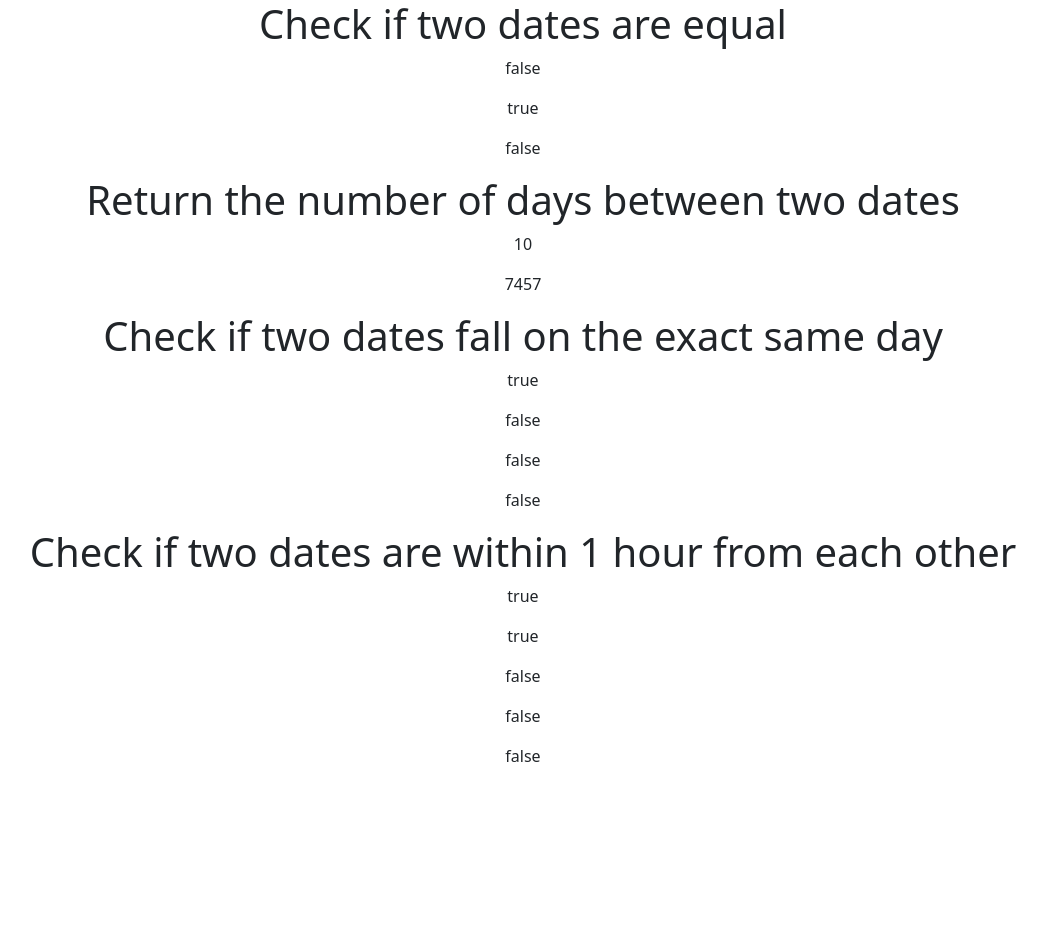
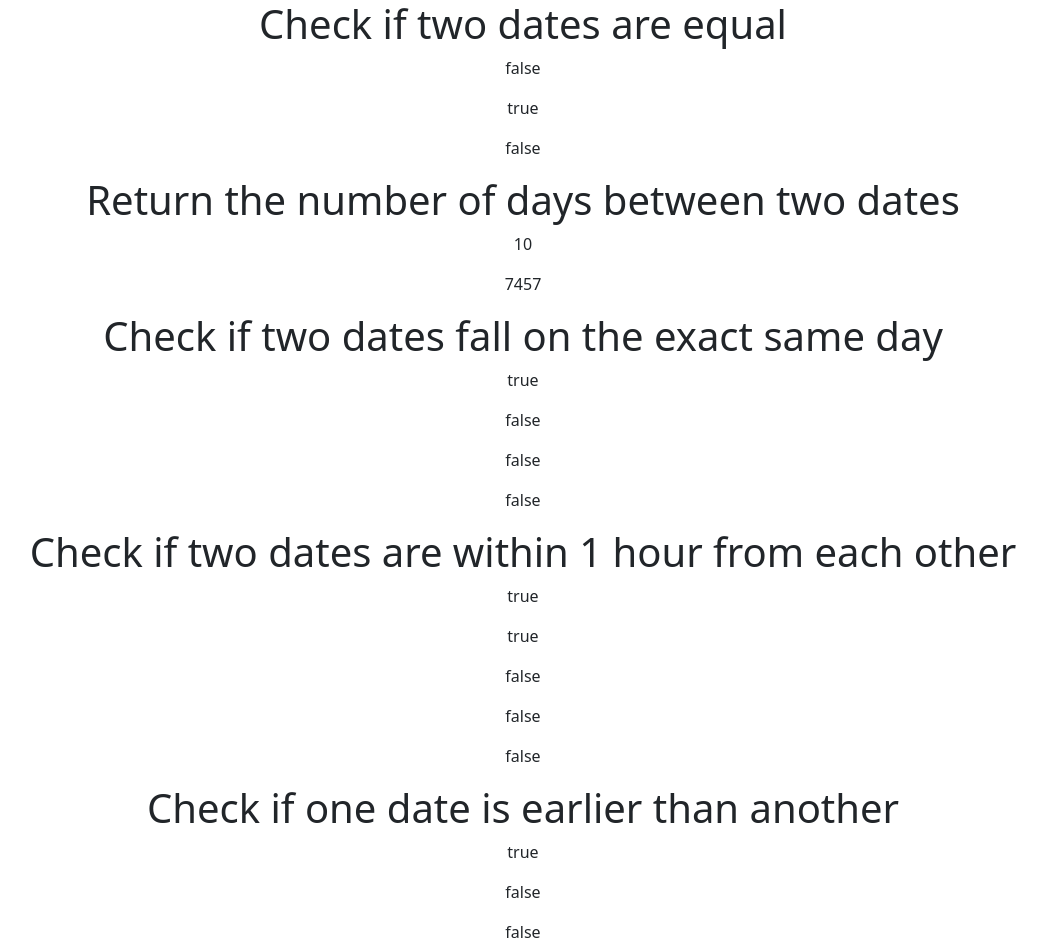
Before and after one commit to vinothsmart/react-redux-dashboard, a React (Create React App) app: page /jsc/dates in a window 1280 px wide. Shown: the top 952 px of the page, without its empty margins (117-1164 px from the left). Before the commit the page ends 800 px from the top, so only its background shows below. Built offline with nearby package versions, Linux system fonts and the light colour scheme.

Commit message:
date completed

```diff
--- a/src/components/pages/JsChallange/Dates.js
+++ b/src/components/pages/JsChallange/Dates.js
@@ -39,6 +39,11 @@ const Dates = () => {
   function checkBothDatesWithinOneHour2(a, b) {
     return Math.abs(a - b) / 1000 / 60 <= 6;
   }
+
+  // Check if one date is earlier than another
+  const checkOneDateIsEarlier = (a, b) => {
+    return a < b ? "true" : "false";
+  };
 
   return (
     <>
@@ -116,6 +121,27 @@ const Dates = () => {
           )}
         </p>
       </center>
+      <center>
+        <h1>Check if one date is earlier than another</h1>
+        <p>
+          {checkOneDateIsEarlier(
+            new Date("2000/01/01 08:00:00"),
+            new Date("2000/01/01 08:45:00")
+          )}
+        </p>
+        <p>
+          {checkOneDateIsEarlier(
+            new Date("2000/01/01 08:00:00"),
+            new Date("2000/01/01 08:00:00")
+          )}
+        </p>
+        <p>
+          {checkOneDateIsEarlier(
+            new Date("2001/01/01 08:00:00"),
+            new Date("2000/01/01 08:00:00")
+          )}
+        </p>
+      </center>
     </>
   );
 };
```
